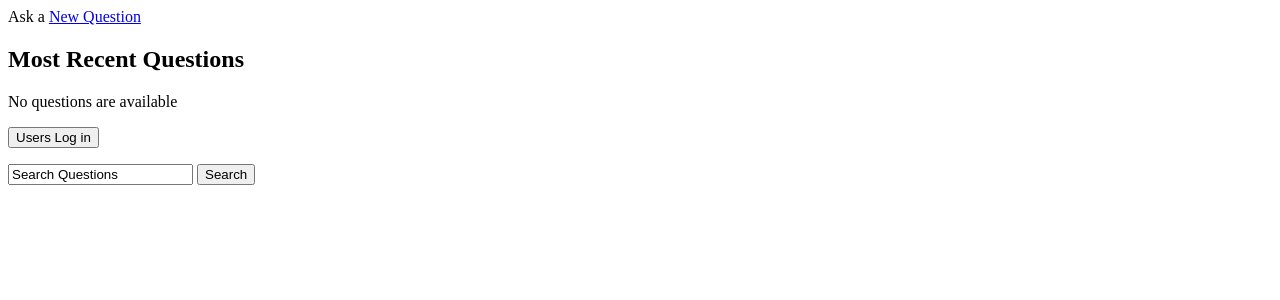
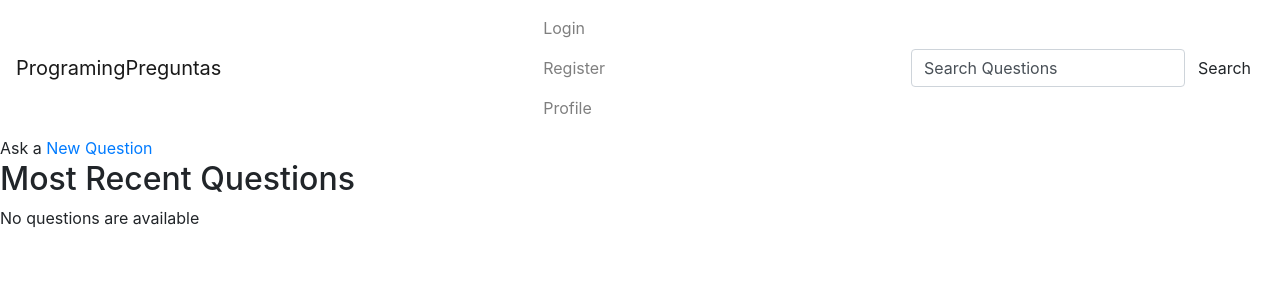
Before and after one commit to programmingpreguntas/programmingpreguntas, a Django app: page / in a window 1280 px wide. Shown: the top 300 px of the page. Run offline with Django 3.2, Linux system fonts and the light colour scheme; data that the repository does not hold is empty; parts of the project's set-up code (start-up, migrations or seed data) failed here and were passed over; some libraries are stand-ins or nearby versions.

Commit message:
Added boostrap CSS and navbar to pages.

```diff
--- /dev/null
+++ b/preguntas/templates/preguntas/base.html
@@ -0,0 +1,44 @@
+<!DOCTYPE html>
+<html lang="en">
+  <head>
+    <!-- Required meta tags always come first -->
+    <meta charset="utf-8">
+    <meta name="viewport" content="width=device-width, initial-scale=1, shrink-to-fit=no">
+    <meta http-equiv="x-ua-compatible" content="ie=edge">
+
+    <!-- Bootstrap CSS -->
+    <link rel="stylesheet" href="https://maxcdn.bootstrapcdn.com/bootstrap/4.0.0-alpha.2/css/bootstrap.min.css" integrity="sha384-y3tfxAZXuh4HwSYylfB+J125MxIs6mR5FOHamPBG064zB+AFeWH94NdvaCBm8qnd" crossorigin="anonymous">
+  </head>
+  <body>
+
+
+    <nav class="navbar navbar-light bg-faded">
+      <a class="navbar-brand" href="{% url 'preguntas:questions' %}">ProgramingPreguntas</a>
+      <ul class="nav navbar-nav">
+        <li class="nav-item">
+          <a class="nav-link" href="{% url 'preguntas:login' %}">Login</a>
+        </li>
+        <li class="nav-item">
+          <a class="nav-link" href="{% url 'preguntas:login' %}">Register</a>
+        </li>
+        <li class="nav-item">
+          <a class="nav-link" href="{% url 'preguntas:profile' 1 %}">Profile</a>
+        </li>
+      </ul>
+      <!-- <form class="form_inline navbar-form" action="{% url 'preguntas:login' %}">
+          <input class="btn btn-success-outline" type="submit" value="Log in">
+      </form> -->
+      <form class="form-inline navbar-form pull-xs-right" id="searchBar" action="{%url 'preguntas:search'%}" method="get">
+        <input class="form-control" type="text" name="q" value="Search Questions">
+        <button class="btn btn-success-outline" type="submit">Search</button>
+      </form>
+    </nav>
+
+
+    {% block content %}
+    {% endblock %}
+    <!-- jQuery first, then Bootstrap JS. -->
+    <script src="https://ajax.googleapis.com/ajax/libs/jquery/2.1.4/jquery.min.js"></script>
+    <script src="https://maxcdn.bootstrapcdn.com/bootstrap/4.0.0-alpha.2/js/bootstrap.min.js" integrity="sha384-vZ2WRJMwsjRMW/8U7i6PWi6AlO1L79snBrmgiDpgIWJ82z8eA5lenwvxbMV1PAh7" crossorigin="anonymous"></script>
+  </body>
+</html>
--- a/preguntas/templates/preguntas/question_list.html
+++ b/preguntas/templates/preguntas/question_list.html
@@ -1,3 +1,7 @@
+{% extends 'preguntas/base.html' %}
+
+{% block content %}
+
   Ask a <a href="{% url 'preguntas:new_question' %}">New Question</a>
   <h2>Most Recent Questions</h2>
 
@@ -23,11 +27,4 @@ Ask a <a href="{% url 'preguntas:new_question' %}">New Question</a>
   {% else %}
   <p>No questions are available</p>
   {% endif %}
-<form action="{% url 'preguntas:login' %}">
-    <input type="submit" value="Users Log in">
-</form>
-
-<form id="searchBar" action="{%url 'preguntas:search'%}" method="get">
-  <input type="text" name="q" value="Search Questions">
-  <input type="submit" name="name" value="Search">
-</form>
+{% endblock %}
```
Also changed, not shown: preguntas/templates/preguntas/new_question.html (+5 -5 lines), preguntas/templates/preguntas/profile.html (+7 -8 lines), preguntas/templates/preguntas/question.html (+5 -5 lines). Lines whose indentation alone changed are shown as unchanged.
